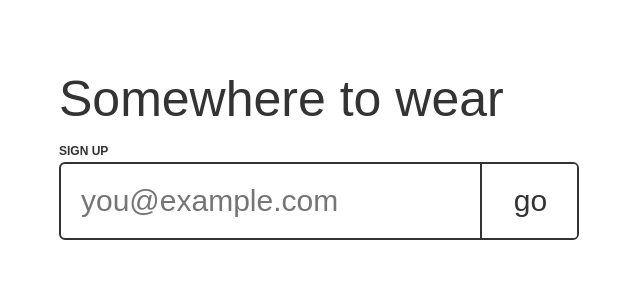
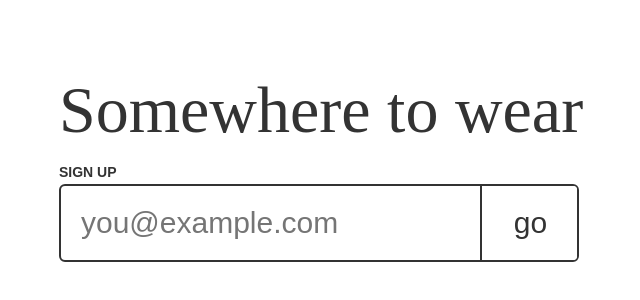
Before and after one commit to davidpmccormick/s2w, a Nuxt app: page / in a window 1280 px wide. Shown: the part 96-396 px from the top of the page, without its empty margins (201-841 px from the left). Built offline with nearby package versions, Linux system fonts and the light colour scheme.

Commit message:
Font messin

```diff
--- a/assets/styles/_base.scss
+++ b/assets/styles/_base.scss
@@ -8,16 +8,17 @@
 
 body {
   color: #333;
-  font-family: ff-prater-sans-web, sans-serif;
+  font-family: proxima-soft, sans-serif;
   font-size: 20px;
   line-height: 1.4;
 }
 
 h1 {
-  font-size: 8.5vw;
+  font-size: 11vw;
+  font-family: renata;
 
   @media (min-width: 570px) {
-    font-size: 50px;
+    font-size: 66px;
   }
 }
 
--- a/components/SignupForm.vue
+++ b/components/SignupForm.vue
@@ -124,11 +124,11 @@ export default {
 .signup-form__label {
   left: 0;
   font-size: 0.5em;
-  font-weight: bold;
+  font-weight: 700;
   text-transform: uppercase;
 
   @media (min-width: 600px) {
-    font-size: 0.6em;
+    font-size: 0.7em;
   }
 }
 
```
